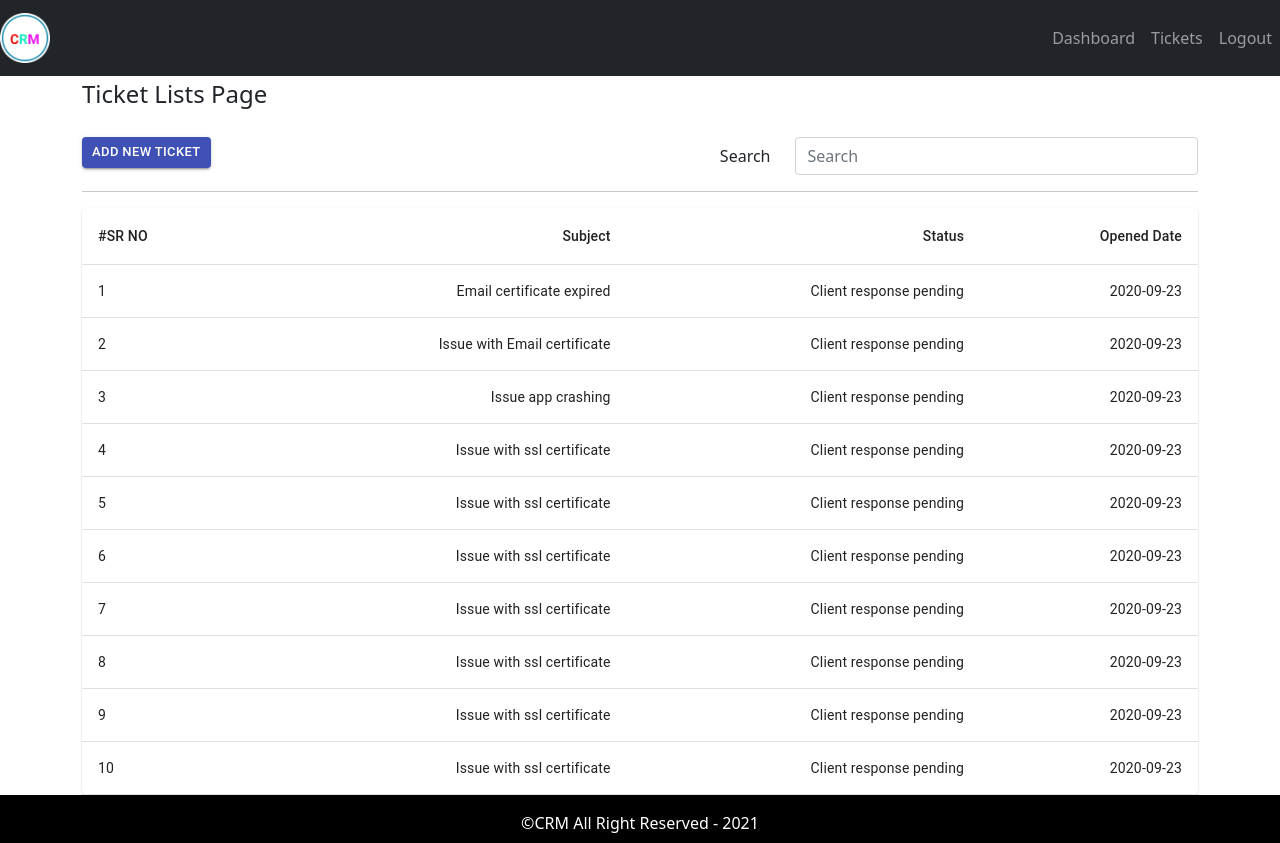
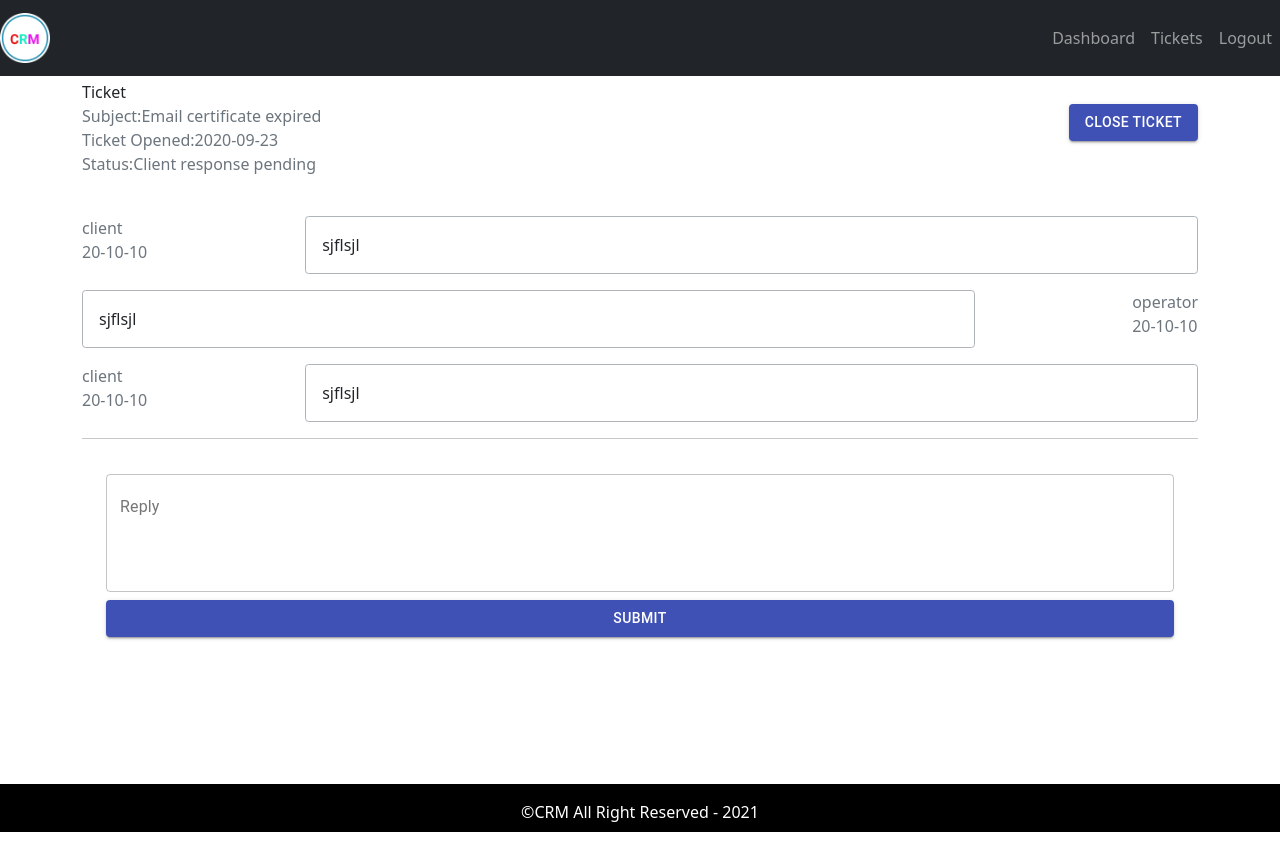
Before and after one commit to Abhimishra2424/crm-ticket-system-frontend, a React (Create React App) app: page / in a window 1280 px wide. Built offline with nearby package versions, Linux system fonts and the light colour scheme.

Commit message:
added Ticket Reply page

```diff
--- a/src/App.js
+++ b/src/App.js
@@ -4,7 +4,8 @@ import "./App.css";
 import { DefaultLayout } from "./layout/DefaultLayout";
 // import { Dashboard } from "./page/Dashboard/Dashboard";
 // import { AddTicketPage } from "./page/NewTicket/AddTicketPage";
-import { TicketListsPage } from "./page/TicketListing/TicketListsPage";
+// import { TicketListsPage } from "./page/TicketListing/TicketListsPage";
+import { Ticket } from "./page/Ticket/Ticket";
 
 function App() {
   return (
@@ -13,7 +14,8 @@ function App() {
       <DefaultLayout>
         {/* <Dashboard /> */}
         {/* <AddTicketPage /> */}
-        <TicketListsPage />
+        {/* <TicketListsPage /> */}
+        <Ticket />
       </DefaultLayout>
     </div>
   );
--- /dev/null
+++ b/src/components/MessageHistory.css
@@ -0,0 +1,18 @@
+.message-history {
+  display: flex;
+  flex-direction: row;
+  justify-content: space-between;
+}
+
+.message-history:nth-child(even) {
+  display: flex;
+  flex-direction: row-reverse;
+  justify-content: space-between;
+}
+
+.message {
+  padding: 1rem;
+  width: 80%;
+  border: 1px solid #afb4b9;
+  border-radius: 0.23rem;
+}
--- /dev/null
+++ b/src/components/MessageHistory.js
@@ -0,0 +1,22 @@
+import React from "react";
+import PropTypes from "prop-types";
+import "./MessageHistory.css"
+
+export const MessageHistory = ({ msg }) => {
+  if (!msg) return null;
+  return msg.map((item, index) => (
+    <div key={index} className="message-history mt-3">
+      <div className="send font-weight-blod text-secondary">
+        <div className="sender">{item.messageBy}</div>
+        <div className="date">{item.date}</div>
+      </div>
+      <div className="message">
+        <div className="text">{item.message}</div>
+      </div>
+    </div>
+  ));
+};
+
+MessageHistory.propTypes = {
+  msg: PropTypes.array.isRequired,
+};
--- /dev/null
+++ b/src/components/UpdateTicket.js
@@ -0,0 +1,45 @@
+import React from "react";
+import Button from "@material-ui/core/Button";
+import TextField from "@material-ui/core/TextField";
+import Container from "@material-ui/core/Container";
+import { useFormik } from "formik";
+import * as yup from "yup";
+
+export const UpdateTicket = () => {
+  const validationSchema = yup.object({
+    reply: yup.string().required("Enter your Reply"),
+  });
+  const formik = useFormik({
+    initialValues: {
+      reply: "",
+    },
+    validationSchema: validationSchema,
+    onSubmit: (values) => {
+      // Todo call api
+      console.log("values", values);
+    },
+  });
+
+  return (
+    <Container>
+      <form onSubmit={formik.handleSubmit}>
+        <TextField
+          fullWidth
+          variant="outlined"
+          margin="normal"
+          name="reply"
+          label="Reply"
+          multiline
+          rows={4}
+          value={formik.values.reply}
+          onChange={formik.handleChange}
+          error={formik.touched.reply && Boolean(formik.errors.reply)}
+          helperText={formik.touched.reply && formik.errors.reply}
+        />
+        <Button type="submit" variant="contained" color="primary" fullWidth>
+          submit
+        </Button>
+      </form>
+    </Container>
+  );
+};
--- /dev/null
+++ b/src/page/Ticket/Ticket.js
@@ -0,0 +1,41 @@
+import React from "react";
+import { Container, Row, Col } from "react-bootstrap";
+import Button from "@material-ui/core/Button";
+import tickets from "../../assets/data/dummytickets.json";
+import { MessageHistory } from "../../components/MessageHistory";
+import { UpdateTicket } from "../../components/UpdateTicket";
+
+const ticket = tickets[0];
+
+export const Ticket = () => {
+  return (
+    <Container>
+      <Row>
+        <Col>Ticket</Col>
+      </Row>
+      <Row>
+        <Col className="font-weight-bolder text-secondary">
+          <div className="subject">Subject:{ticket.subject}</div>
+          <div className="date">Ticket Opened:{ticket.addedAt}</div>
+          <div className="status">Status:{ticket.status}</div>
+        </Col>
+        <Col style={{ textAlign: "right" }}>
+          <Button variant="contained" color="primary">
+            close ticket
+          </Button>
+        </Col>
+      </Row>
+      <Row className="mt-4">
+        <Col>
+          <MessageHistory msg={ticket.history} />
+        </Col>
+      </Row>
+      <hr />
+      <Row className="mt-4">
+        <Col>
+          <UpdateTicket />
+        </Col>
+      </Row>
+    </Container>
+  );
+};
```
